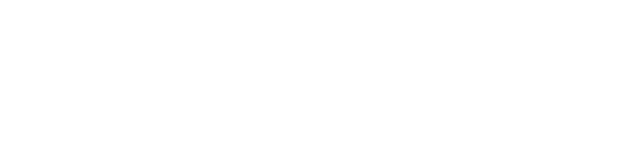
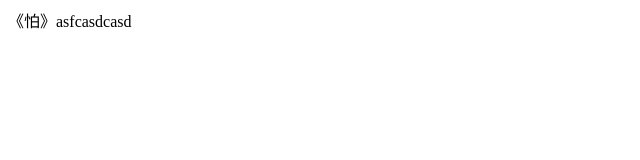
Before and after one commit to Walterlitang/HTML, a plain HTML site: page day01/index.html in a window 1280 px wide. Shown: the whole page, without its empty margins (0-640 px from the left). Drawn offline with Linux system fonts and the light colour scheme.

Commit message:
新的html修改

```diff
--- a/day01/index.html
+++ b/day01/index.html
@@ -6,6 +6,6 @@
     <title>Document</title>
 </head>
 <body>
-
+    《怕》asfcasdcasd
 </body>
 </html>
```
